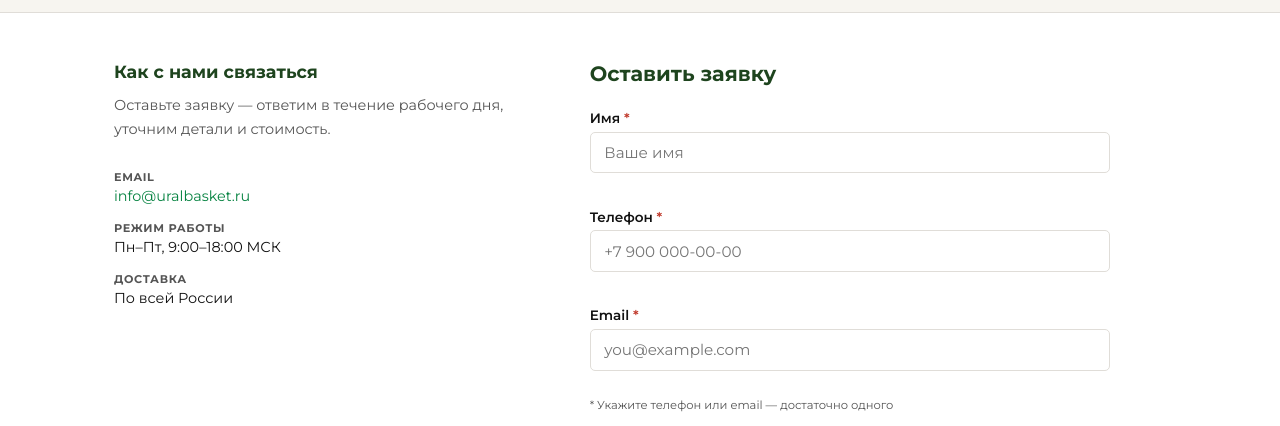
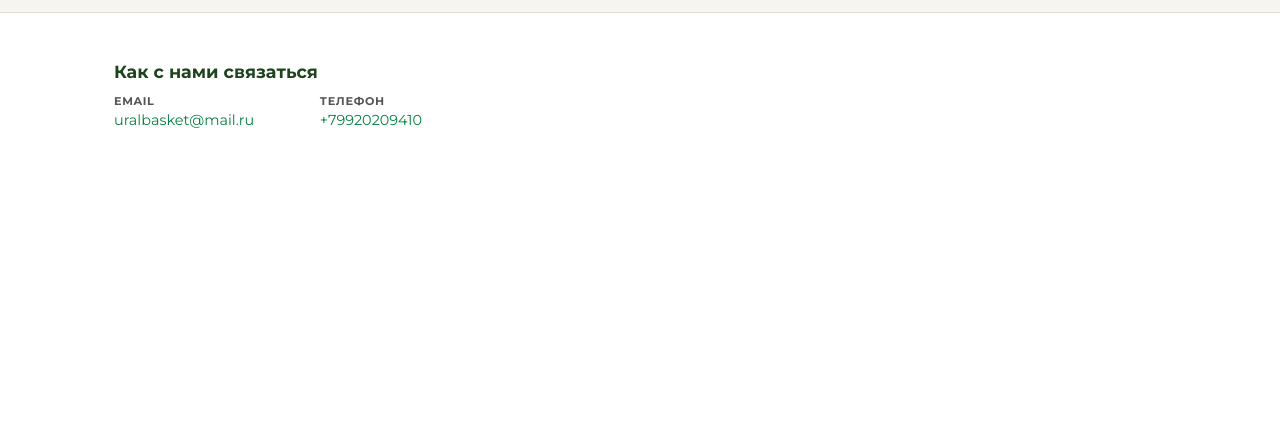
Before and after one commit to Svetzayats/uralbasket_new, an Astro site: page /contacts in a window 1280 px wide. Shown: the part 178-604 px from the top of the page. Built offline with nearby package versions, Linux system fonts and the light colour scheme; Astro itself is replaced by a stand-in of ours.

Commit message:
Updated about page with correct information and contacts

```diff
--- /dev/null
+++ b/src/components/Contacts.astro
@@ -0,0 +1,77 @@
+---
+---
+
+<div class="contacts-info">
+  <h2>Как с нами связаться</h2>
+
+  <ul class="info-list">
+    <li>
+      <span class="info-label">Email</span>
+      <a href="mailto:uralbasket@mail.ru">uralbasket@mail.ru</a>
+    </li>
+    <li>
+      <span class="info-label">Телефон</span>
+      <a href="tel:+79920209410">+79920209410</a>
+    </li>
+  </ul>
+</div>
+
+<style>
+  .contacts-info h2 {
+    font-size: 1.1rem;
+    font-weight: 700;
+    color: var(--color-primary);
+    margin-bottom: 0.75rem;
+  }
+
+  .contacts-info p {
+    font-size: 0.9rem;
+    line-height: 1.65;
+    color: var(--color-text-muted);
+    margin-bottom: 1.75rem;
+  }
+
+  .info-list {
+    display: grid;
+    grid-template-columns: 1fr;
+  }
+
+  ul.info-list {
+      padding-left: 0;
+  }
+
+  @media (min-width: 600px) {
+    .info-list {
+      grid-template-columns: 1fr 1fr;
+    }
+  }
+
+  .info-list li {
+    display: flex;
+    flex-direction: column;
+    gap: 0.2rem;
+  }
+
+  .info-label {
+    font-size: 0.7rem;
+    font-weight: 700;
+    text-transform: uppercase;
+    letter-spacing: 0.06em;
+    color: var(--color-text-muted);
+  }
+
+  .info-list a,
+  .info-list span:not(.info-label) {
+    font-size: 0.9rem;
+    color: var(--color-text);
+  }
+
+  .info-list a {
+    color: var(--color-accent);
+    transition: color 0.15s;
+  }
+
+  .info-list a:hover {
+    color: var(--color-hover);
+  }
+</style>
--- a/src/components/OrderForm.astro
+++ b/src/components/OrderForm.astro
@@ -37,11 +37,11 @@ const { productSlug, productTitle, productDescription, productSizes, compact = f
       <input id="of-email" name="email" type="email" autocomplete="email" placeholder="you@example.com" />
       <p class="field-error" aria-live="polite"></p>
     </div>
-    <p class="either-hint">* Укажите телефон или email — достаточно одного</p>
+    <p class="either-hint">* Укажите телефон или email</p>
 
     <div class="field">
       <label for="of-message">Сообщение</label>
-      <textarea id="of-message" name="message" rows="3" placeholder="Уточните детали заказа (размер, количество, сроки…)"></textarea>
+      <textarea id="of-message" name="message" rows="3" placeholder="Уточните детали заказа — пожелания, индивидуальные размеры, количество, ожидания по срокам"></textarea>
     </div>
 
     <button type="submit" class="btn-submit">Отправить заявку</button>
@@ -265,6 +265,10 @@ const { productSlug, productTitle, productDescription, productSizes, compact = f
     min-height: 1em;
   }
 
+  .field-error:empty {
+    display: none;
+  }
+
   .btn-submit {
     font-family: var(--font-primary);
     font-size: 0.95rem;
--- a/src/pages/contacts.astro
+++ b/src/pages/contacts.astro
@@ -1,5 +1,6 @@
 ---
 import Layout from '../layouts/Layout.astro';
+import Contacts from '../components/Contacts.astro';
 import OrderForm from '../components/OrderForm.astro';
 ---
 
@@ -20,29 +21,9 @@ import OrderForm from '../components/OrderForm.astro';
 
   <div class="container page-body">
     <div class="contacts-layout">
-      <div class="contacts-info">
-        <h2>Как с нами связаться</h2>
-        <p>Оставьте заявку — ответим в течение рабочего дня, уточним детали и стоимость.</p>
+      <Contacts />
 
-        <ul class="info-list">
-          <li>
-            <span class="info-label">Email</span>
-            <a href="mailto:info@uralbasket.ru">info@uralbasket.ru</a>
-          </li>
-          <li>
-            <span class="info-label">Режим работы</span>
-            <span>Пн–Пт, 9:00–18:00 МСК</span>
-          </li>
-          <li>
-            <span class="info-label">Доставка</span>
-            <span>По всей России</span>
-          </li>
-        </ul>
-      </div>
 
-      <div class="form-col">
-        <OrderForm />
-      </div>
     </div>
   </div>
 </Layout>
@@ -95,55 +76,6 @@ import OrderForm from '../components/OrderForm.astro';
     align-items: start;
   }
 
-  .contacts-info h2 {
-    font-size: 1.1rem;
-    font-weight: 700;
-    color: var(--color-primary);
-    margin-bottom: 0.75rem;
-  }
-
-  .contacts-info p {
-    font-size: 0.9rem;
-    line-height: 1.65;
-    color: var(--color-text-muted);
-    margin-bottom: 1.75rem;
-  }
-
-  .info-list {
-    display: flex;
-    flex-direction: column;
-    gap: 1rem;
-  }
-
-  .info-list li {
-    display: flex;
-    flex-direction: column;
-    gap: 0.2rem;
-  }
-
-  .info-label {
-    font-size: 0.7rem;
-    font-weight: 700;
-    text-transform: uppercase;
-    letter-spacing: 0.06em;
-    color: var(--color-text-muted);
-  }
-
-  .info-list a,
-  .info-list span:not(.info-label) {
-    font-size: 0.9rem;
-    color: var(--color-text);
-  }
-
-  .info-list a {
-    color: var(--color-accent);
-    transition: color 0.15s;
-  }
-
-  .info-list a:hover {
-    color: var(--color-hover);
-  }
-
   @media (max-width: 768px) {
     .contacts-layout {
       grid-template-columns: 1fr;
```
Also changed, not shown: src/content/pages/about.md (+5 -9 lines), src/pages/about.astro (+6 -1 lines), README.md, 1 other file.
